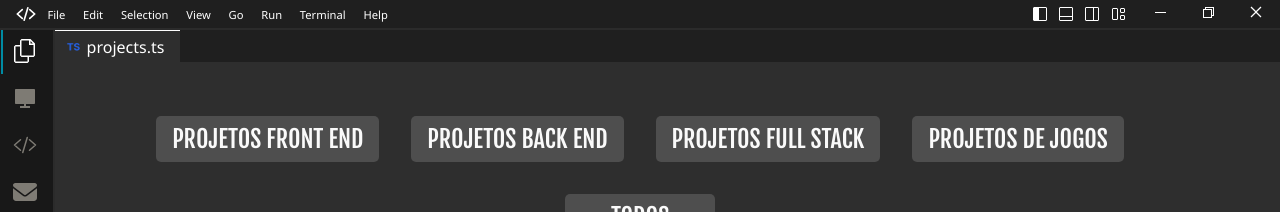
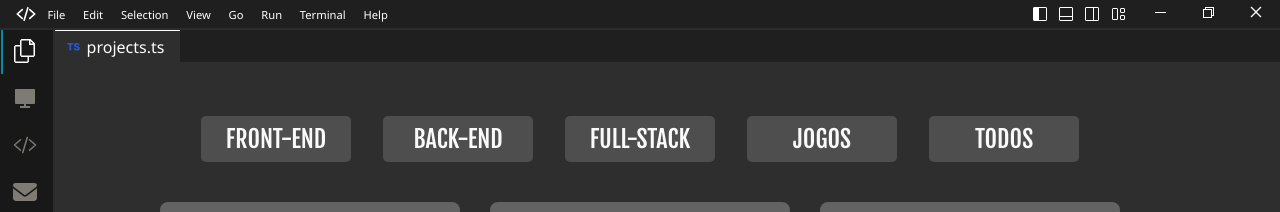
Before and after one commit to DevLuanFagioni/vsPortfolio, a React (Vite) app: page /projects in a window 1280 px wide. Shown: the top 212 px of the page. Built offline with nearby package versions, Linux system fonts and the light colour scheme.

Commit message:
style(projetos): alteração nos textos dos botoes

```diff
--- a/src/locale/en-us.json
+++ b/src/locale/en-us.json
@@ -34,10 +34,11 @@
         "mainSkillsTitle": "Main Skills"
     },
     "project": {
-        "frontEndTitle": "Front end projects",
-        "backEndTitle": "Back end projects",
-        "fullStackTitle": "Full Stack projects",
-        "gameTitle": "Game projects",
+        "frontEndTitle": "Front-end",
+        "backEndTitle": "Back-end",
+        "fullStackTitle": "Full-Stack",
+        "gameTitle": "Game",
+        "allTitle": "All",
         "contentImagiflix": "project {\n    name: 'Imagiflix',\n    stacks: 'example'\n}",
         "contentStudion": "project {\n    name: 'Studion',\n    stacks: 'example'\n}",
         "contentPortfolio": "project {\n    name: 'Portfolio v1',\n    stacks: 'example'\n}",
--- a/src/locale/pt-br.json
+++ b/src/locale/pt-br.json
@@ -34,10 +34,11 @@
         "mainSkillsTitle": "Principais Habilidades"
     },
     "project": {
-        "frontEndTitle": "Projetos Front end",
-        "backEndTitle": "Projetos Back end",
-        "fullStackTitle": "Projetos Full Stack",
-        "gameTitle": "Projetos de Jogos",
+        "frontEndTitle": "Front-end",
+        "backEndTitle": "Back-end",
+        "fullStackTitle": "Full-Stack",
+        "gameTitle": "Jogos",
+        "allTitle": "Todos",
         "contentImagiflix": "projeto {\n    nome: 'Imagiflix',\n    tecnologias: 'exemplo'\n}",
         "contentStudion": "projeto {\n    nome: 'Studion',\n    tecnologias: 'exemplo'\n}",
         "contentPortfolio": "projeto {\n    nome: 'Portfolio v1',\n     tecnologias: 'exemplo'\n}",
--- a/src/pages/Projects.jsx
+++ b/src/pages/Projects.jsx
@@ -128,7 +128,7 @@ const Projects = () => {
                     <Button onClick={() => setFilter('backend')} >{t("project.backEndTitle")}</Button>
                     <Button onClick={() => setFilter('fullstack')} >{t("project.fullStackTitle")}</Button>
                     <Button onClick={() => setFilter('game')} >{t("project.gameTitle")}</Button>
-                    <Button onClick={() => setFilter('all')}>Todos</Button>
+                    <Button onClick={() => setFilter('all')}>{t("project.allTitle")}</Button>
                 </ContainerButton>
 
                 <ProjectSize>
```
Also changed, not shown: 1 other file (tests, documents, lock files or other folders).
